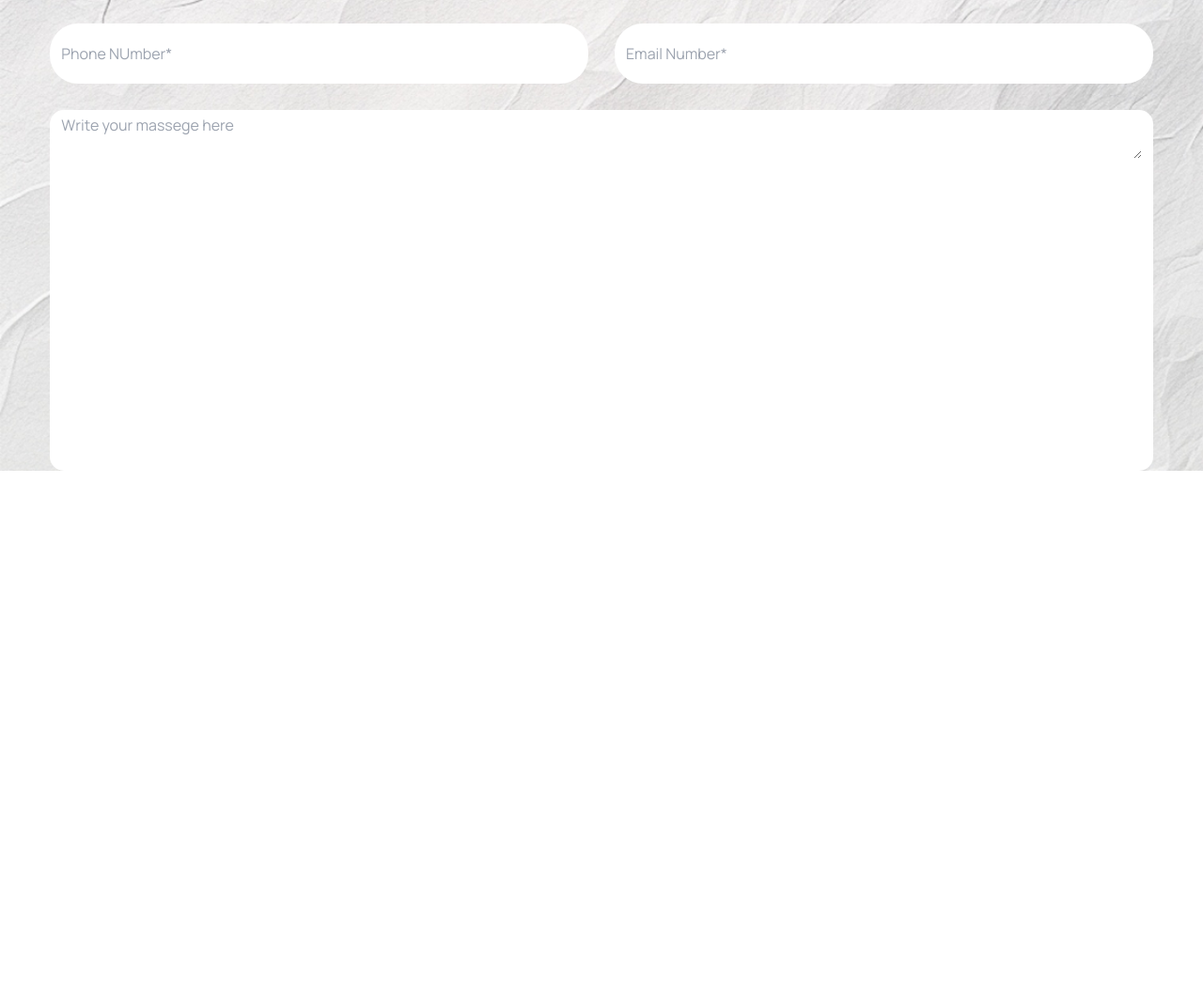
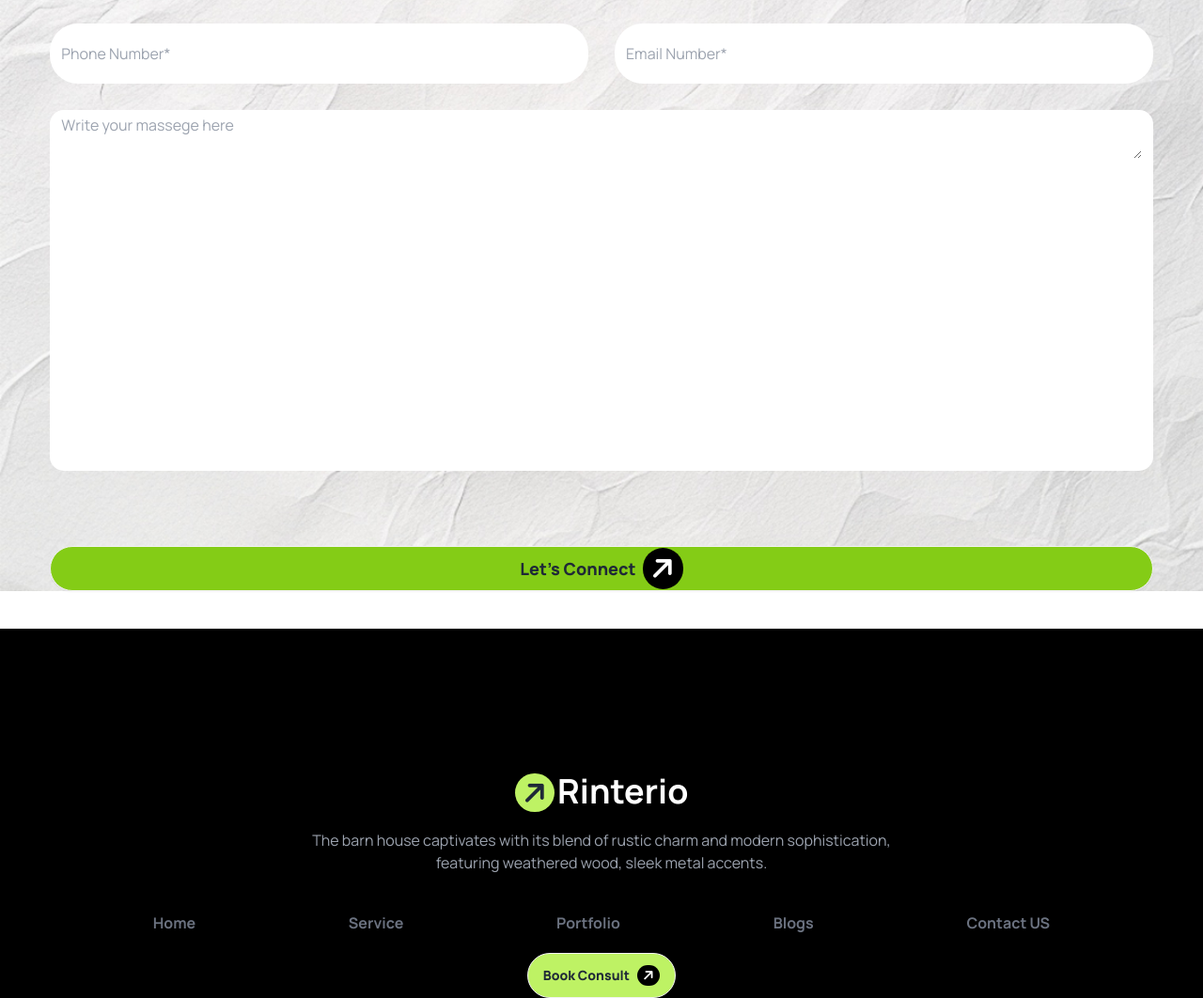
Before and after one commit to hossanshihab/Assignment-3, a plain HTML site: page index.html in a window 1280 px wide. Shown: the part 3345-4407 px from the top of the page at 94% size. Before the commit the page ends 3846 px from the top, so only its background shows below. Drawn offline with nearby package versions, Linux system fonts and the light colour scheme.

Commit message:
footer section complete

```diff
--- a/index.html
+++ b/index.html
@@ -294,18 +294,54 @@
           <input type="text" placeholder="Last Name*">
         </div>
         <div class="lg:col-span-3 bg-white rounded-[30px] px-3 py-5">
-          <input type="text" placeholder="Phone NUmber*">
+          <input type="text" placeholder="Phone Number*">
         </div>
         <div class="lg:col-span-3 bg-white rounded-[30px] px-3 py-5">
-            <input type="text" placeholder="Email Number*">
+          <input class="border-none w-full" type="text" placeholder="Email Number*">
         </div>
-        <div class="lg:col-span-6 bg-white rounded-[15px] px-3 py-1 h-96 border-none w-full">
-           <textarea class="w-[100%]" name="" id="" placeholder="Write your massege here"></textarea>
+        <div class="lg:col-span-6 bg-white rounded-[15px] px-3 py-1 h-96 w-full">
+          <textarea class="w-[100%] border-none" name="" id="" placeholder="Write your massege here"></textarea>
         </div>
+      </div>
+      <button class="btn bg-lime-500 rounded-[32px] font-extrabold text-lg mt-20 w-full">Let's Connect
+        <span class="bg-black rounded-full px-2 py-1 text-3xl "><i
+            class="fa-solid fa-arrow-right -rotate-45 text-white"></i></span>
+      </button>
+    </div>
+  </section>
+
+  <!-- footer section -->
+
+  <footer class="bg-black w-full mt-10 h-full">
+    <div class="w-11/12 mx-auto">
+
+      <div class="text-center space-y-5">
+        <span class="bg-lime-300 rounded-full px-2 text-3xl"><i
+            class="fa-solid fa-arrow-right -rotate-45 mt-40"></i></span>
+        <a href="#" class="text-4xl text-white font-bold">Rinterio</a>
+        <p class="text-gray-400">The barn house captivates with its blend of rustic charm and modern sophistication, <br>featuring weathered
+          wood, sleek metal accents.</p>
       </div>
 
     </div>
-  </section>
+      <div class="flex justify-evenly lg:flex-row flex-col items-center mt-10">
+        <p class="text-gray-500 font-bold hover:text-lime-400 duration-300 ease-in-out cursor-pointer">Home</p>
+        <p class="text-gray-500 font-bold hover:text-lime-400 duration-300 ease-in-out cursor-pointer">Service</p>
+        <p class="text-gray-500 font-bold hover:text-lime-400 duration-300 ease-in-out cursor-pointer">Portfolio</p>
+        <p class="text-gray-500 font-bold hover:text-lime-400 duration-300 ease-in-out cursor-pointer">Blogs</p>
+        <p class="text-gray-500 font-bold hover:text-lime-400 duration-300 ease-in-out cursor-pointer">Contact US</p>
+      </div>
+
+
+    <div class="text-center mt-5">
+      <span class="btn bg-lime-300 rounded-[32px]">
+        <a class="font-extrabold">Book Consult</a>
+        <span class="bg-black rounded-[32px] px-1.5 py-1"><i
+            class="fa-solid fa-arrow-right -rotate-45 text-white"></i></span>
+      </span>
+    </div>
+  </footer>
+
 
 </body>
 
```
